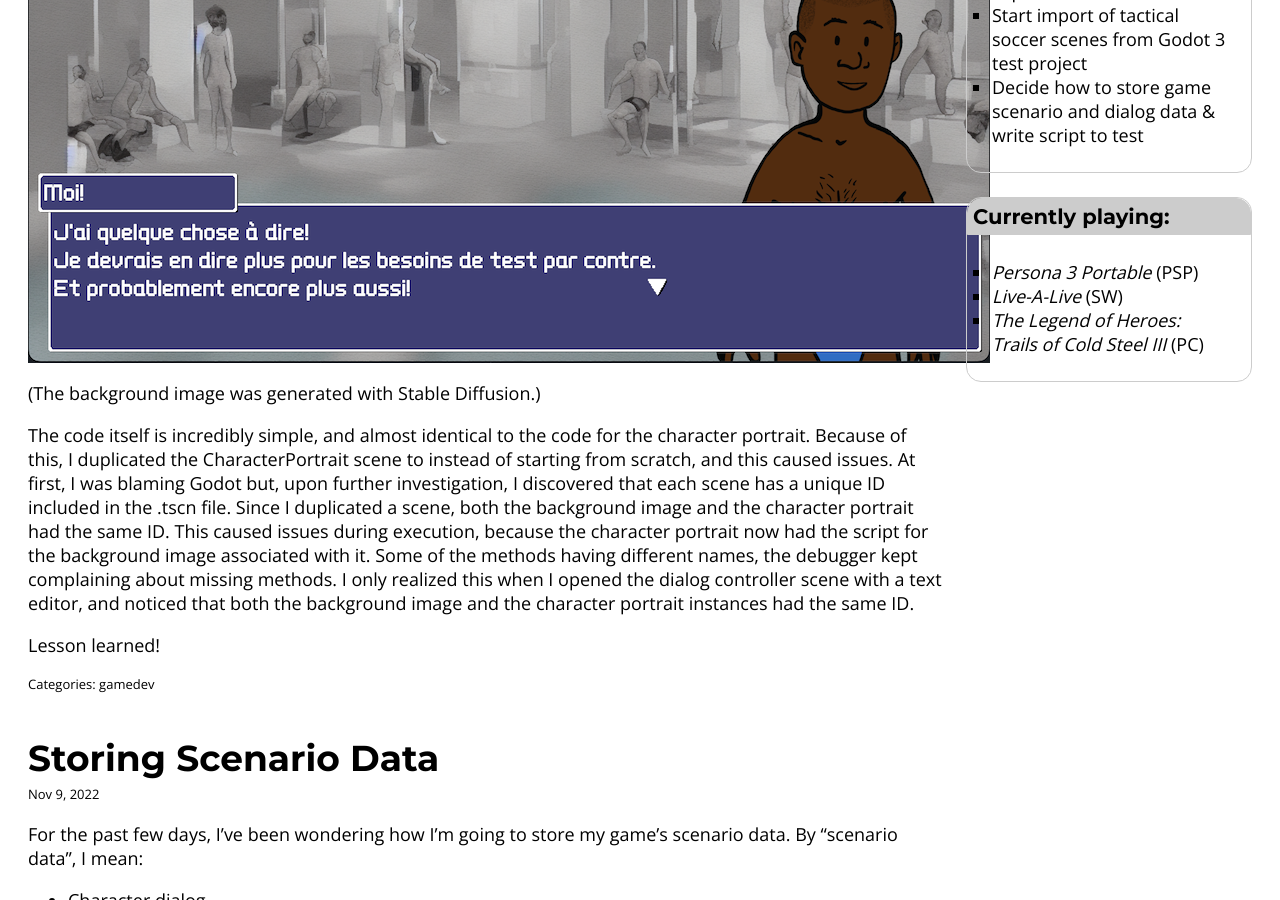
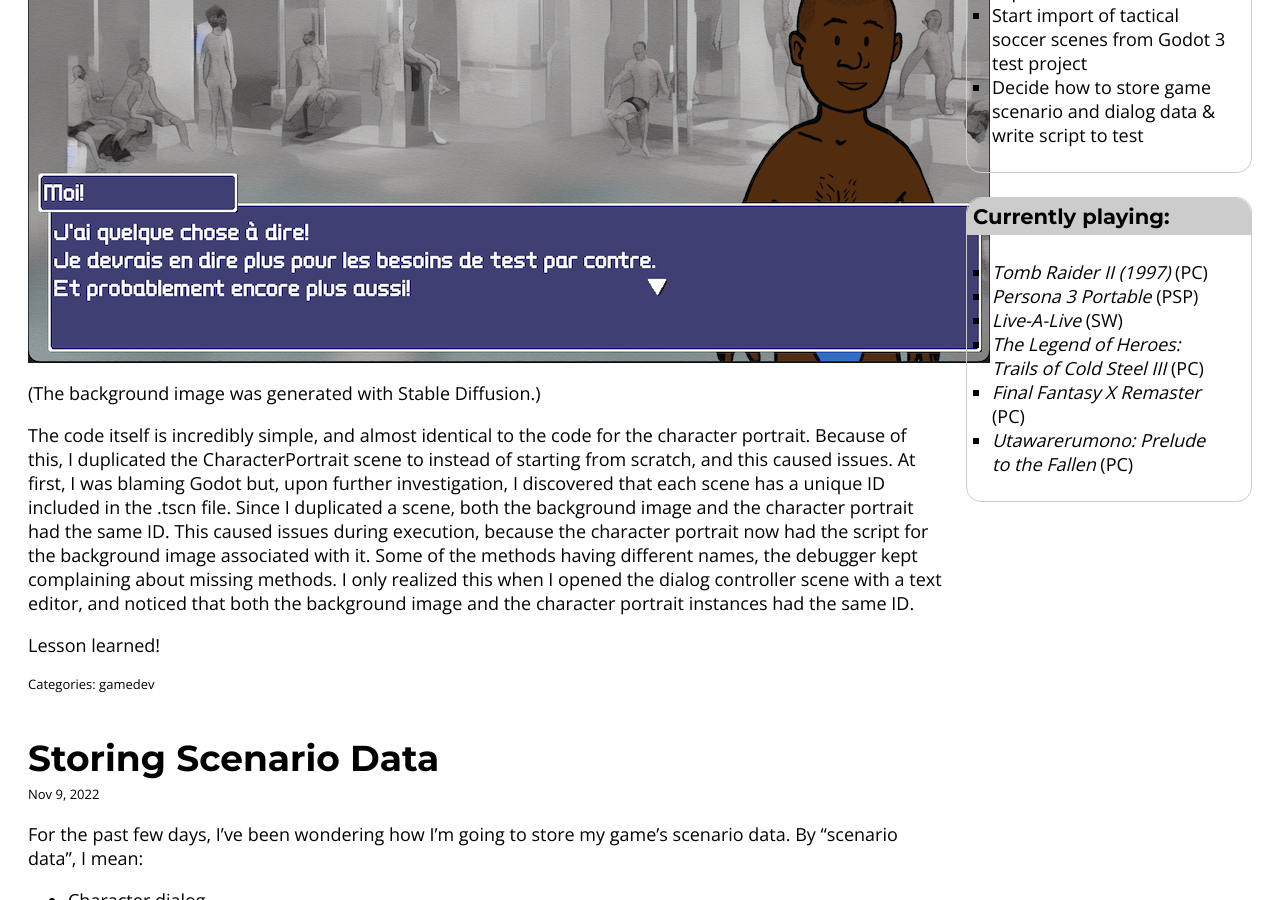
Before and after one commit to bobbywatson100/bobbywatson100.github.io, a Jekyll site: the page built from index.html, in a window 1280 px wide and 900 px high, scrolled down 503 px. Built offline with Jekyll 4.4.1, drawn with Linux system fonts in a browser that asks for light colours; the list of posts is cut into pages by our own code.

Commit message:
Updated currently playing list

```diff
--- a/_data/currently_playing.yml
+++ b/_data/currently_playing.yml
@@ -1,6 +1,12 @@
+- name: Tomb Raider II (1997)
+  platform: PC
 - name: Persona 3 Portable
   platform: PSP
 - name: Live-A-Live
   platform: SW
 - name: "The Legend of Heroes: Trails of Cold Steel III"
   platform: PC
+- name: Final Fantasy X Remaster
+  platform: PC
+- name: "Utawarerumono: Prelude to the Fallen"
+  platform: PC
```
